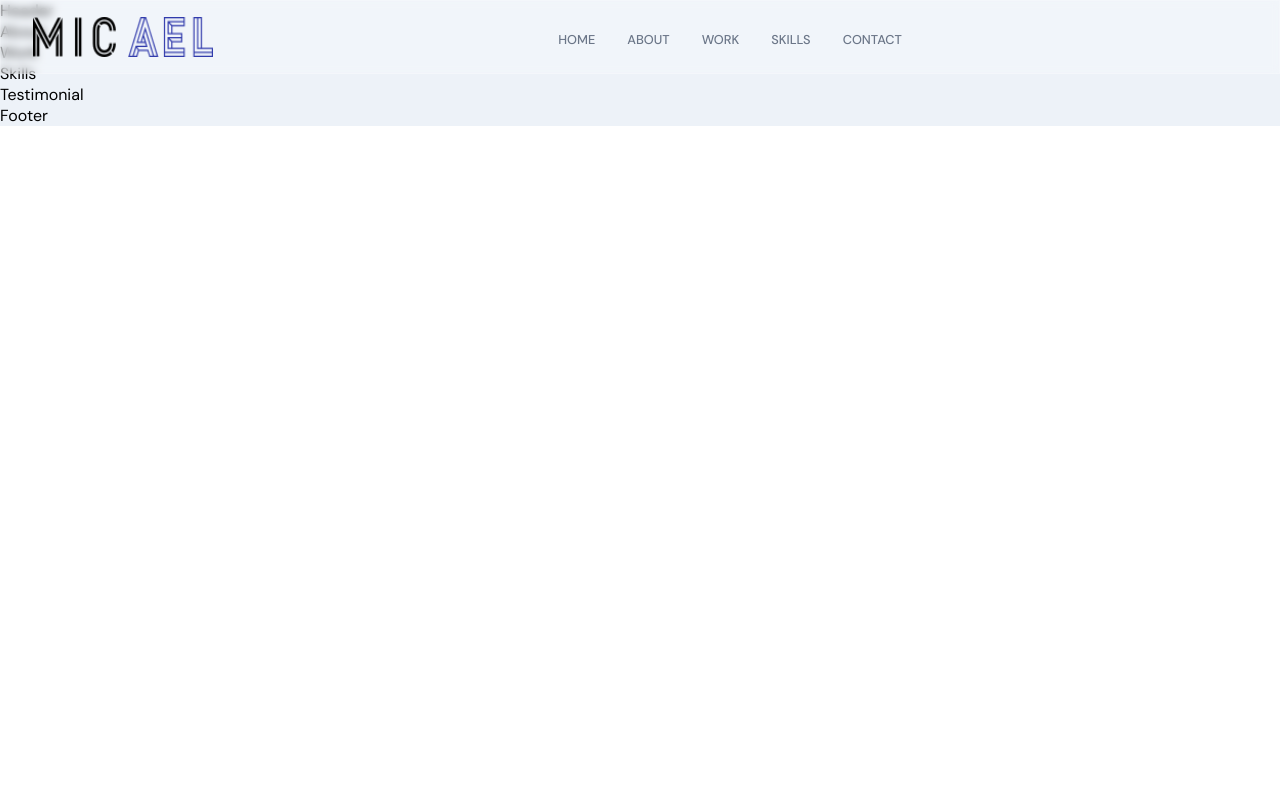
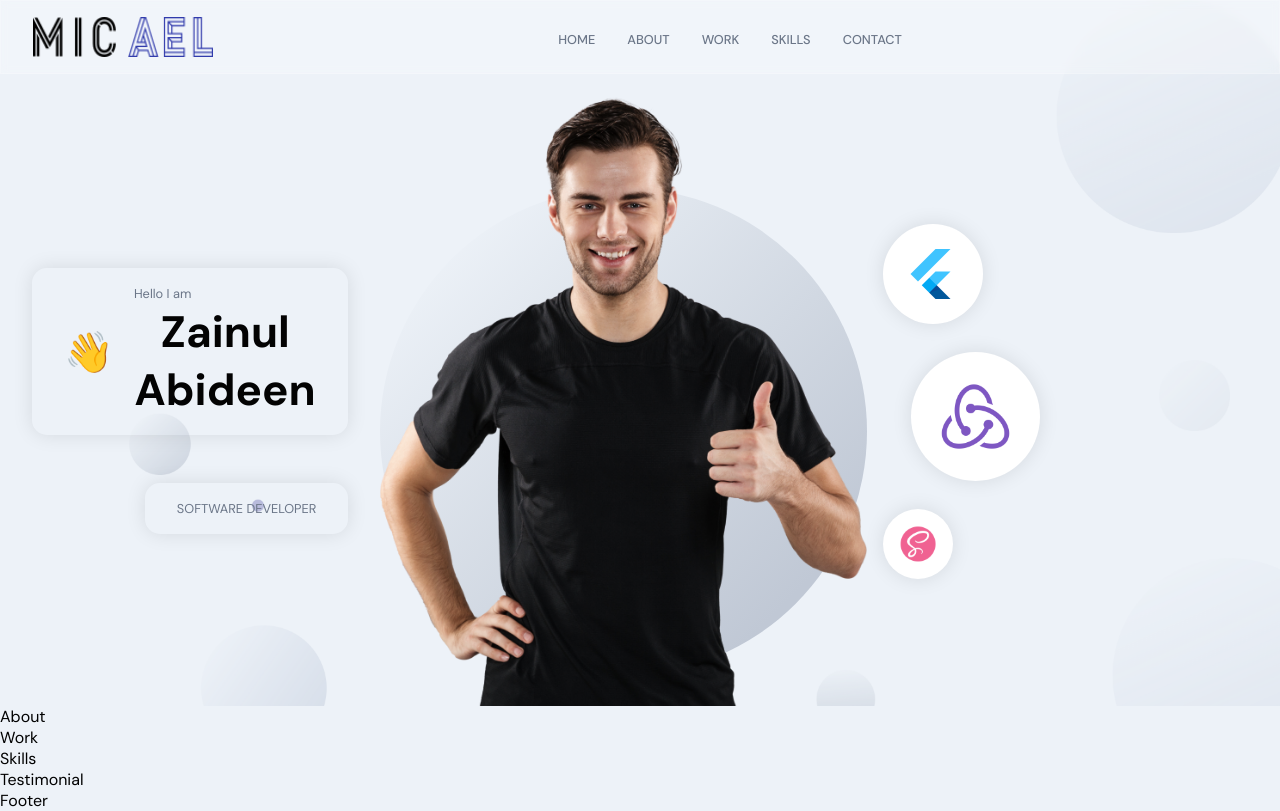
Before and after one commit to abideen1052/portfoliofirst, a React (Create React App) app: page / in a window 1280 px wide. Built offline with nearby package versions, Linux system fonts and the light colour scheme.

Commit message:
Main header section created

```diff
--- a/src/container/header/Header.jsx
+++ b/src/container/header/Header.jsx
@@ -1,9 +1,64 @@
 import React from 'react'
+import {motion} from 'framer-motion'
+import { images } from '../../constants'
 import './Header.scss'
 
+
+const scaleVarients={
+  whileInView :{
+    scale:[0,1],
+    opacity:[0,1],
+    transition:{
+      duration:1,
+      ease:'easeInOut'
+    }
+  }
+}
 function Header() {
+
   return (
-    <div>Header</div>
+    <div id='home' className='app__header app__flex'>
+      <motion.div
+      whileInView={{x:[-100,0],opacity : [0,1]}}
+      transition={{duration:0.5}}
+      className='app__header-info'>
+        <div className='app__header-badge'>
+          <div className='badge-cmp app__flex'>
+          <span>👋</span>
+          <div style={{marginLeft:20}}>
+            <p className='p-text'>Hello I am</p>
+            <h1 className='head-text'>Zainul Abideen</h1>
+          </div>
+          </div>
+          <div className='tag-cmp app__flex'>
+          <p className='p-text'>Software Developer</p>
+          </div>
+        </div>
+      </motion.div>
+
+      <motion.div
+      whileInView={{opacity : [0,1]}}
+      transition={{duration:0.5,delayChildren:0.5}}
+      className='app__header-img'>
+        <img src = {images.profile} alt='profile bg'/>
+        <motion.img
+        whileInView={{scale : [0,1]}}
+        transition={{duration:1,ease:'easeInOut'}}
+        src={images.circle}
+        alt='profile_circle'
+        className='overlay_circle'/>
+      </motion.div>
+      <motion.div
+      variant={scaleVarients}
+      whileInView={scaleVarients.whileInView}
+      className='app__header-circles'>
+        {[images.flutter,images.redux,images.sass].map((circle,index)=>(
+          <div className='circle-cmp app__flex' key={`circle-${index}`}>
+            <img src={circle} alt=''circle/>
+          </div>
+        ))}
+      </motion.div>
+    </div>
   )
 }
 
--- a/src/container/header/Header.scss
+++ b/src/container/header/Header.scss
@@ -0,0 +1,200 @@
+#home {
+    position: relative;
+    background: url('../../assets/bgIMG.png');
+    background-size: cover;
+    background-repeat: repeat;
+    background-position: center;
+
+    .app__wrapper {
+        padding: 0;
+
+        .copyright {
+            display: none;
+        }
+    }
+}
+
+.app__header {
+    flex: 1;
+    width: 100%;
+    height: 100%;
+    flex-direction: row;
+
+    padding: 6rem 2rem 0rem;
+
+    @media screen and (min-width:2000px) {
+        padding-top: 8rem;
+    }
+
+    @media screen and (max-width:1200px) {
+        flex-direction: column;
+    }
+
+    @media screen and (max-width:450px) {
+        padding: 6rem 1rem 2rem;
+    }
+}
+
+.app__header-info {
+    flex: 0.65;
+    display: flex;
+    flex-direction: column;
+    justify-content: flex-start;
+    align-items: flex-start;
+    height: 100%;
+
+    margin: 0 2rem;
+
+    @media screen and (max-width:2000px) {
+        width: 100%;
+        margin-left: 0rem;
+    }
+}
+
+.app__header-badge {
+    width: 100%;
+    display: flex;
+    justify-content: flex-end;
+    align-items: flex-end;
+    flex-direction: column;
+
+    .badge-cmp,
+    .tag-cmp {
+        padding: 1rem 2rem;
+        border: var(--white-color);
+        border-radius: 15px;
+        flex-direction: row;
+        width: auto;
+
+        box-shadow: 0px 0px 20px rgba(0, 0, 0, 0.1);
+    }
+
+    .tag-cmp{
+        flex-direction: column;
+        margin-top: 3rem;
+
+        p {
+            width: 100%;
+            text-transform: uppercase;
+            text-align: right;
+        }
+    }
+    span{
+        font-size: 2.5rem;
+        @media screen and (min-width:2000px) {
+            font-size: 5rem;
+        }
+    }
+    @media screen and (max-width:1200px) {
+        justify-content:  flex-start;
+        align-items: flex-start;
+    }
+
+}
+
+.app__header-circles{
+    flex: 0.75;
+    display: flex;
+    flex-direction: column;
+    justify-content: space-evenly;
+    align-items: flex-start;
+    height: 100%;
+    margin-left: 1rem;
+
+    div {
+        width: 100px;
+        height: 100px;
+        border-radius: 50%;
+
+        background: var(--white-color);
+        box-shadow: 0px 0px 20px rgba(0, 0, 0, 0.1);
+
+        img {
+            width: 60%;
+            height: 60%;
+        }
+    }
+    div:nth-child(1){
+        width: 100px;
+        height: 100px;
+    }
+    div:nth-child(2){
+        margin: 1.75rem;
+        width: 129px;
+        height: 129px;
+    }
+    div:nth-child(3){
+        width: 70px;
+        height: 70px;
+    }
+    @media screen and (max-width:450px) {
+        div:nth-child(2){
+            margin: 1.75rem;
+            width: 100px;
+            height: 100px;
+        }
+        div:nth-child(3){
+
+            width: 58px;
+            height: 58px;
+        }
+        div:nth-child(1){
+            width: 80px;
+            height: 80px;
+        }
+    }
+    @media screen and (min-width:2000px) {
+        div:nth-child(2){
+            margin: 1.75rem;
+            width: 400px;
+            height: 400px;
+        }
+        div:nth-child(3){
+
+            width: 170px;
+            height: 170px;
+        }
+        div:nth-child(1){
+            width: 200px;
+            height: 200px;
+        }
+    }
+    @media screen and (max-width:1200px) {
+        width: 100%;
+        flex-direction: row;
+        flex-wrap: wrap;
+        margin-left: 0;
+
+        div{
+            margin: 1rem;
+        }
+    }
+}
+
+.app__header-img {
+    flex: 1;
+    height: 100%;
+
+    display: flex;
+    justify-content: flex-end;
+    align-items: flex-end;
+    position: relative;
+
+    img {
+        width: 100%;
+        object-fit: contain;
+        z-index: 1;
+    }
+    .overlay_circle {
+        position: absolute;
+        left: 0;
+        right: 0;
+        bottom: 0;
+        z-index: 0;
+        width: 100%;
+        height: 90%;
+    }
+    @media screen and (max-width:1200px) {
+        margin: 2rem 0;
+    }
+}
```
Also changed, not shown: src/assets/circle.svg.
